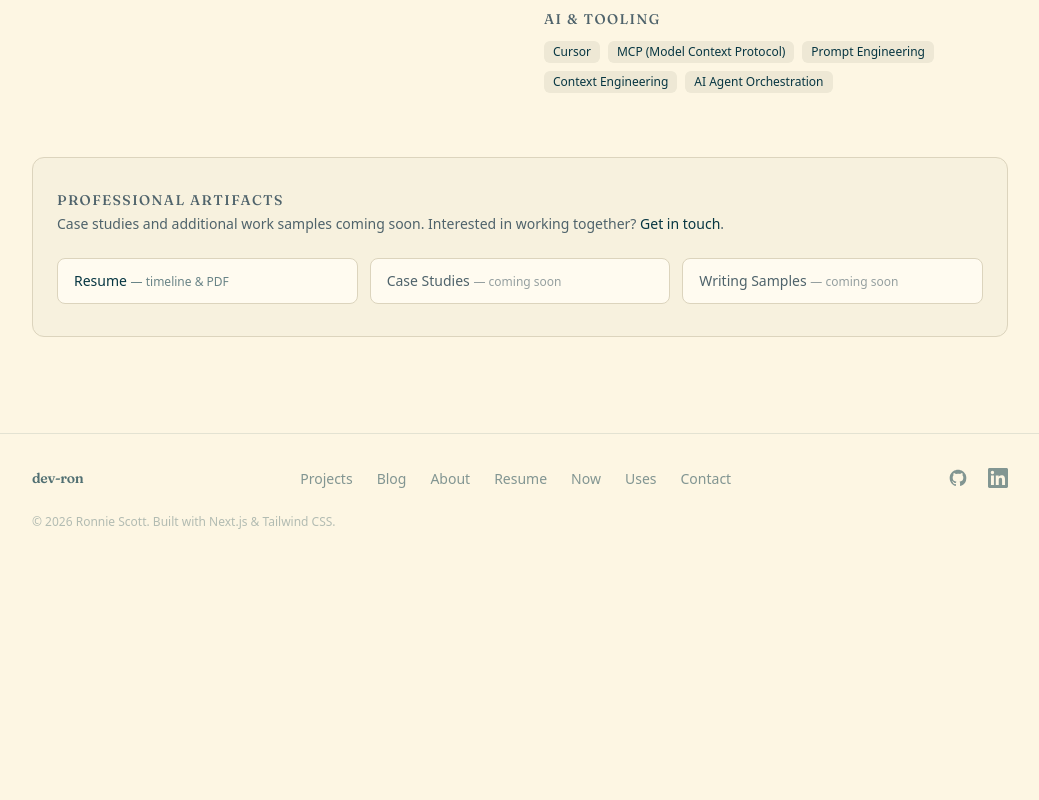
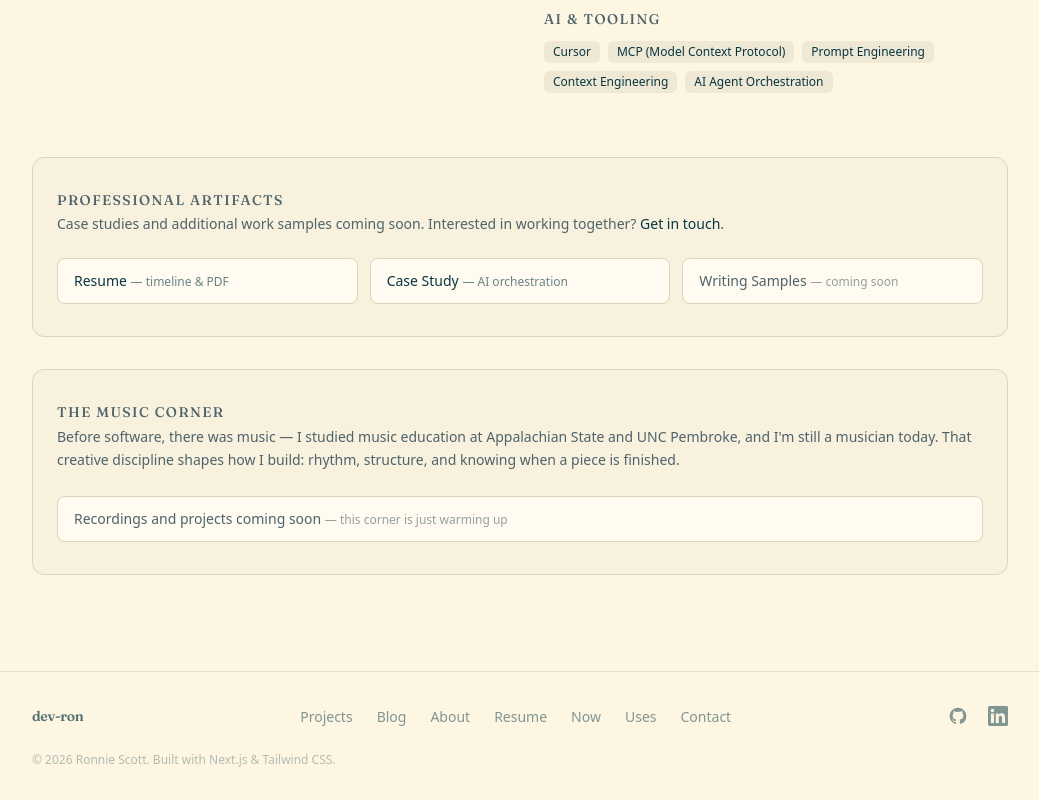
Before and after one commit to rdscott910/dev-ron, a Next.js app: page /about in a window 1280 px wide. Shown: the part 1051-1851 px from the top of the page, without its empty margins (120-1159 px from the left). Before the commit the page ends 1613 px from the top, so only its background shows below. Built offline with nearby package versions, Linux system fonts and the light colour scheme.

Commit message:
Phase 9.4: music corner on About with resume-grounded note

```diff
--- a/src/components/sections/About.tsx
+++ b/src/components/sections/About.tsx
@@ -133,16 +133,41 @@ export function About() {
               Resume <span className="text-xs opacity-60">— timeline & PDF</span>
             </Link>
           </li>
-          {["Case Studies", "Writing Samples"].map((item) => (
-            <li
-              key={item}
-              className="rounded-lg border border-border bg-card px-4 py-3 text-sm text-muted-foreground"
+          <li>
+            <Link
+              href="/methodology"
+              className="block rounded-lg border border-border bg-card px-4 py-3 text-sm font-medium text-foreground transition-colors hover:border-foreground/30 hover:bg-muted/50 focus-visible:outline-2 focus-visible:outline-offset-2 focus-visible:outline-foreground"
             >
-              {item}{" "}
-              <span className="text-xs opacity-60">— coming soon</span>
-            </li>
-          ))}
+              Case Study{" "}
+              <span className="text-xs opacity-60">— AI orchestration</span>
+            </Link>
+          </li>
+          <li className="rounded-lg border border-border bg-card px-4 py-3 text-sm text-muted-foreground">
+            Writing Samples{" "}
+            <span className="text-xs opacity-60">— coming soon</span>
+          </li>
         </ul>
+      </div>
+
+      {/* Music corner */}
+      <div className="mt-8 rounded-xl border border-border bg-muted/40 px-6 py-8">
+        <h2 className="mb-1 text-sm font-medium tracking-widest text-muted-foreground uppercase">
+          The music corner
+        </h2>
+        <p className="mb-6 text-sm leading-relaxed text-muted-foreground">
+          Before software, there was music — I studied music education at
+          Appalachian State and UNC Pembroke, and I&apos;m still a musician
+          today. That creative discipline shapes how I build: rhythm, structure,
+          and knowing when a piece is finished.
+        </p>
+        <div className="rounded-lg border border-border bg-card px-4 py-3">
+          <p className="text-sm text-muted-foreground">
+            Recordings and projects coming soon{" "}
+            <span className="text-xs opacity-60">
+              — this corner is just warming up
+            </span>
+          </p>
+        </div>
       </div>
     </section>
   );
```
